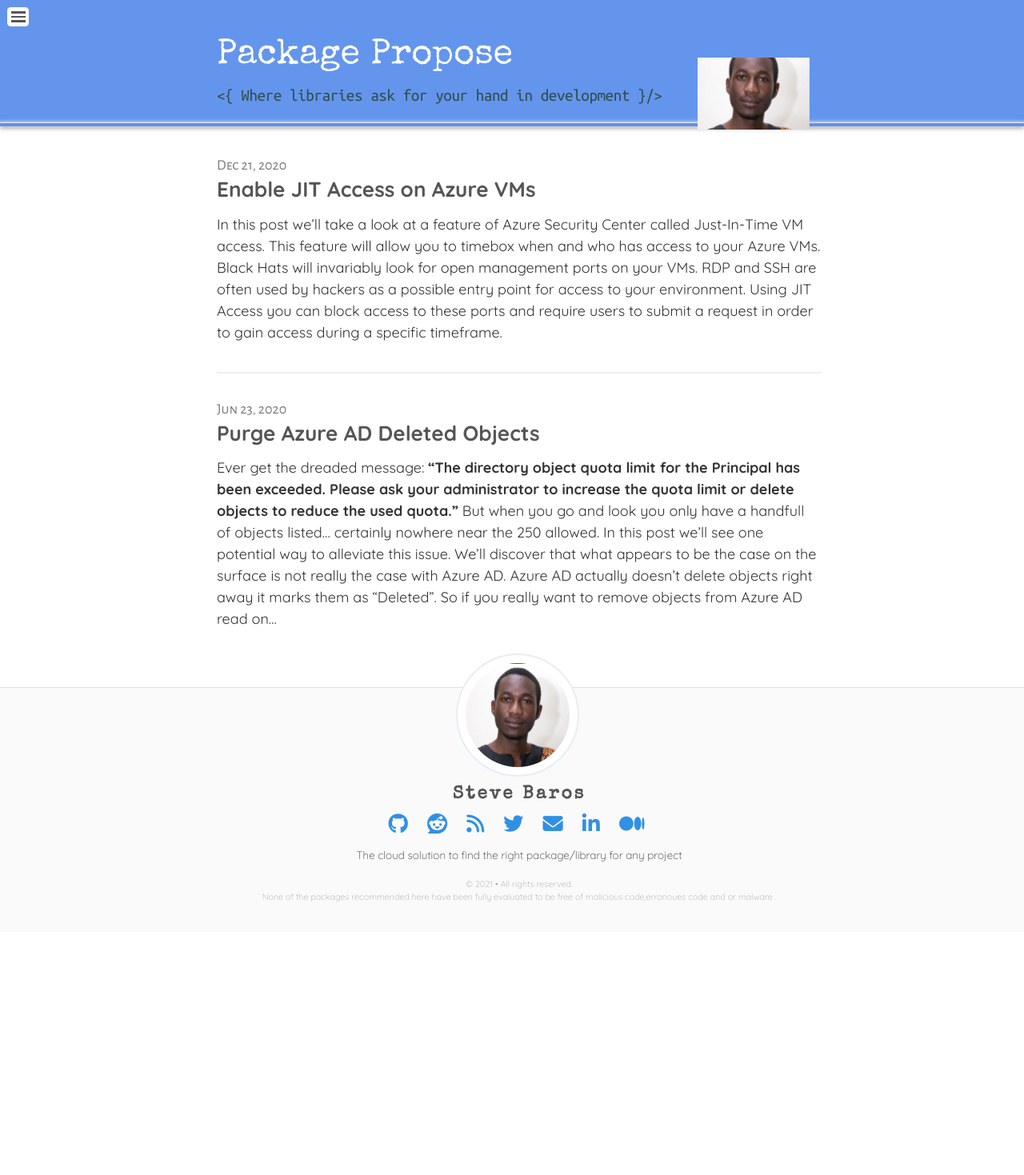
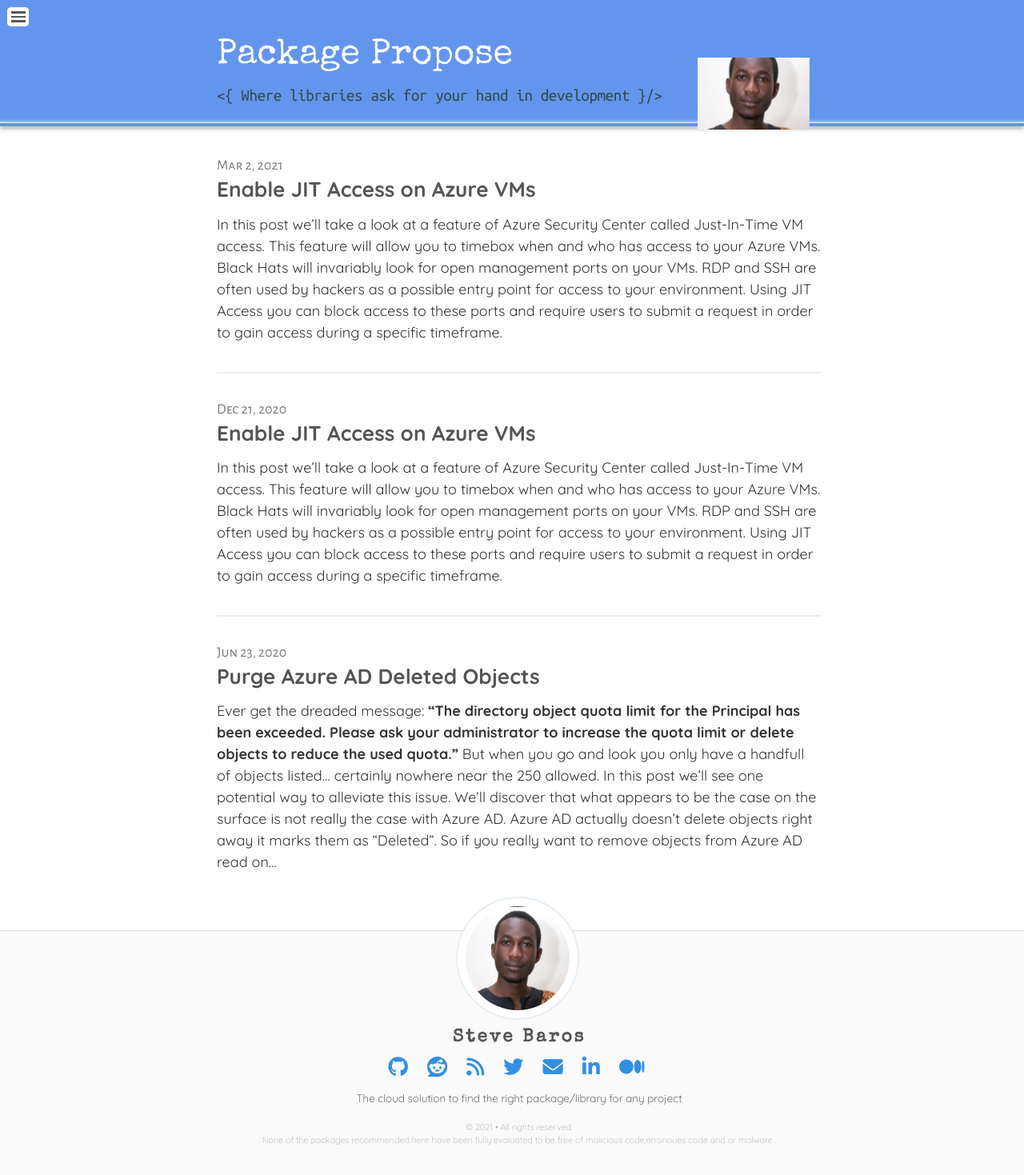
Before and after one commit to packageproposals/packageproposals.github.io, a Jekyll site: the page built from index.html, in a window 1280 px wide. Shown: the whole page at 80% size. Built offline with Jekyll 4.4.1, drawn with Linux system fonts in a browser that asks for light colours; nearby versions of some CDN libraries; the list of posts is cut into pages by our own code; comment, search, counter and statistics services are not loaded; before the commit the page ends 1165 px from its top, so only the background shows below that.

Commit message:
test categories on post without date in url

````diff
--- a/_config.yml
+++ b/_config.yml
@@ -131,7 +131,7 @@ markdown:     kramdown
 highlighter: rouge
 redcarpet:
   extensions: ['smart', 'tables', 'with_toc_data']
-permalink: /:year/:month/:day/:title
+permalink: /:title
 #permalink: pretty
 paginate:  7
 sass:
--- /dev/null
+++ b/_posts/2021-03-02-the-best-uuid-generators-for-laravel.md
@@ -0,0 +1,47 @@
+---
+layout: post
+title: Enable JIT Access on Azure VMs
+date: 2021-03-02
+summary: |
+ Did you ever wish you could control when and who could get access to your Azure
+ VMs?  Well now you can using Azure Security Center's Just-In-Time access
+ feature.
+tags: techtips laravel android java
+categories:
+  - Tech Tips
+  - Laravel
+  - Java
+  - Android
+---
+
+In this post we'll take a look at a feature of Azure Security Center called
+Just-In-Time VM access.  This feature will allow you to timebox when and who has
+access to your Azure VMs.  Black Hats will invariably look for open management
+ports on your VMs.  RDP and SSH are often used by hackers as a possible entry
+point for access to your environment.  Using JIT Access you can block access to
+these ports and require users to submit a request in order to gain access during
+a specific timeframe.
+
+## Problem
+The problem is simple enough... how do you limit access to your VMs so that only
+users you permit have access to your VMs and only during a time that you allow?
+This is accomplished by configuring some rules on the NSG and/or Azure Firewall that
+protect your VM's access until a request and a timeframe for access are approved.
+The great thing about this is that Azure has wrapped this functionality up into
+a service called [Just-In-Time
+Access](https://docs.microsoft.com/en-us/azure/security-center/just-in-time-explained) and you can activate it today.
+
+
+
+```php
+/**
+ *  Setup model event hooks
+ */
+public static function boot()
+{
+    parent::boot();
+    self::creating(function ($model) {
+        $model->uuid = (string) Uuid::generate(4);
+    });
+}
+```
````
